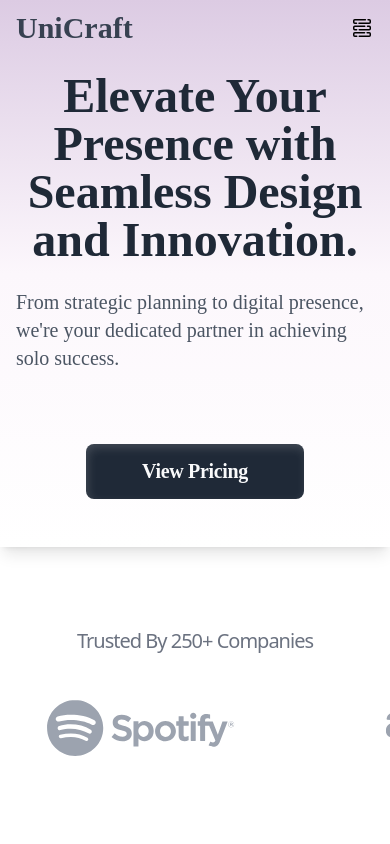
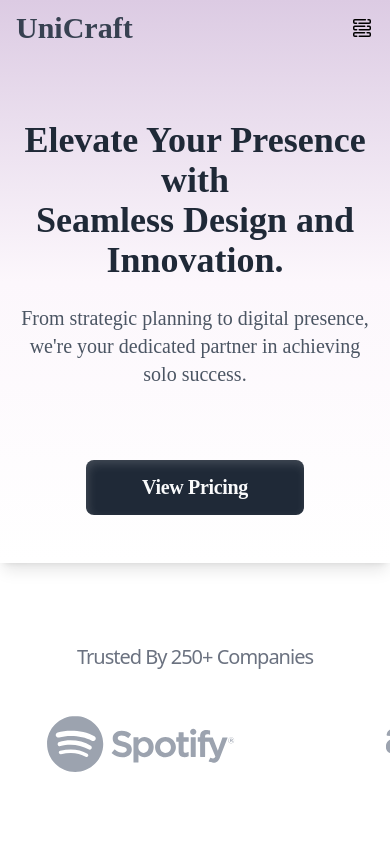
Before and after one commit to codecShivam/webmakersStudio, a React (Vite) app: page / in a window 390 px wide. Shown: the top 844 px of the page. Built offline with nearby package versions, Linux system fonts and the light colour scheme.

Commit message:
improve responsiveness

```diff
--- a/src/components/Hero.jsx
+++ b/src/components/Hero.jsx
@@ -3,11 +3,11 @@ import React from "react";
 const Hero = () => {
   return (
     <div className="flex flex-col font-satoshi justify-end pb-12 items-center space-y-6 sm:h-[58vh] p-4">
-      <h1 className="text-5xl text-center font-semibold text-gray-800  sm:text-7xl">
+      <h1 className="xl:text-7xl md:text-6xl text-center font-semibold text-gray-800  sm:text-5xl text-4xl sm:mt-0 mt-12">
         Elevate Your Presence with <br /> Seamless Design and Innovation.
       </h1>
 
-      <p className="text-xl font-light text-gray-600 sm:text-lg pb-12">
+      <p className="text-xl font-light text-gray-600 text-center sm:text-lg pb-12">
         From strategic planning to digital presence, we're your dedicated
         partner in achieving solo success.
       </p>
--- a/src/components/Navbar.jsx
+++ b/src/components/Navbar.jsx
@@ -2,7 +2,7 @@ import React, { useState, useEffect } from "react";
 import Hamburger from "../assets/hamburger.svg";
 
 const Navbar = () => {
-  const [isMobile, setIsMobile] = useState(window.innerWidth <= 768);
+  const [isMobile, setIsMobile] = useState(window.innerWidth <= 640);
   const [isOpen, setIsOpen] = useState(false);
 
   const toggleMenu = () => {
@@ -11,7 +11,7 @@ const Navbar = () => {
 
   useEffect(() => {
     const handleResize = () => {
-      setIsMobile(window.innerWidth <= 768);
+      setIsMobile(window.innerWidth <= 640);
     };
 
     window.addEventListener("resize", handleResize);
@@ -32,7 +32,7 @@ const MobileNavbar = ({ isOpen, toggleMenu }) => {
   return (
     <nav className="flex flex-col font-satoshi justify-between items-center py-7 p-4">
       <div className="flex items-center justify-between w-full">
-        <div className="absolute">
+        <div className="sm:block absolute">
           <h1 className="text-3xl font-semibold text-gray-700">UniCraft</h1>
         </div>
         <img
```
